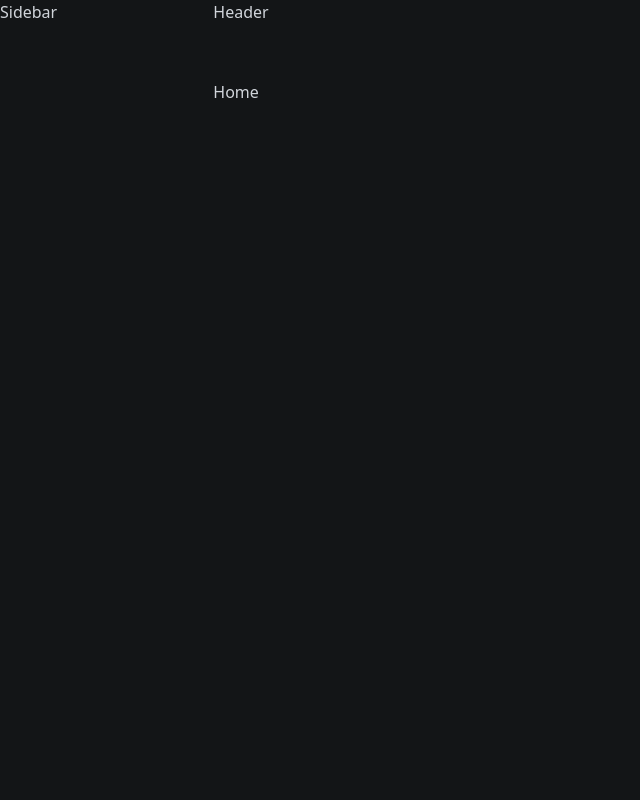
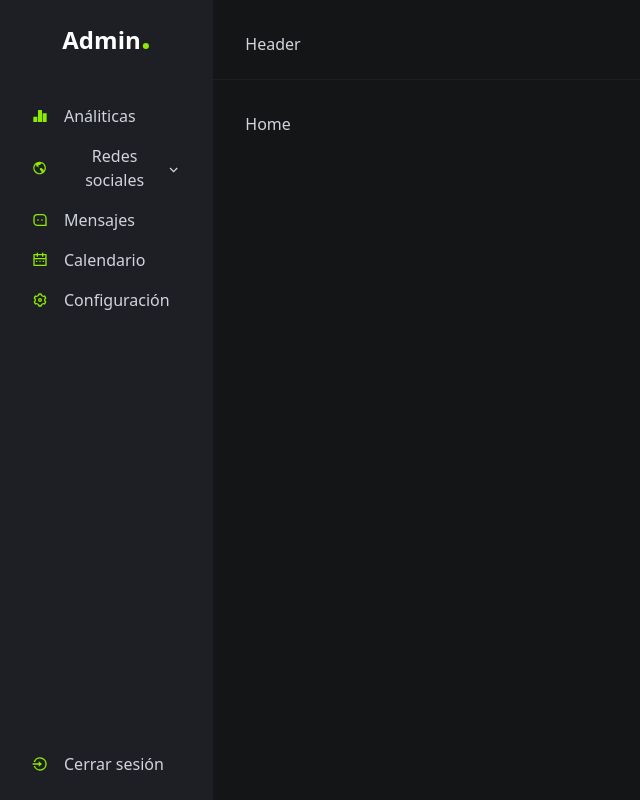
Before and after one commit to freddyasp21/Dashboard-react, a React (Vite) app: page / in a window 1280 px wide. Shown: the whole page, without its empty margins (0-640 px from the left). Built offline with nearby package versions, Linux system fonts and the light colour scheme.

Commit message:
update Sidebar

```diff
--- a/src/components/Header.jsx
+++ b/src/components/Header.jsx
@@ -2,7 +2,7 @@ import React from 'react'
 
 function Header() {
   return (
-    <header className='h-[7vh] md:h-[10vh]'>Header</header>
+    <header className='h-[7vh] md:h-[10vh] border-b border-secondary-100 p-8'>Header</header>
   )
 }
 
--- a/src/components/Sidebar.jsx
+++ b/src/components/Sidebar.jsx
@@ -1,9 +1,132 @@
-import React from 'react'
+import React, { useState } from "react";
+import { Link } from "react-router-dom";
+import {
+  RiBarChart2Fill,
+  RiEarthLine,
+  RiMessage3Line,
+  RiCalendar2Line,
+  RiLoginCircleLine,
+  RiArrowDownSLine,
+  RiSettings3Line,
+  RiMenuFill,
+  RiCloseLine
+} from "react-icons/ri";
 
 function Sidebar() {
+  const [showSubmenu, setShowSubmenu] = useState(false);
+  const [showMenu, setShowMenu] = useState(false)
+
   return (
-    <div className='xl:h-[100vh] overflow-y-scroll fixed xl:static w-full h-full top-0 -left-full'>Sidebar</div>
-  )
+    <>
+      <div className={`xl:h-[100vh] overflow-y-scroll fixed xl:static w-[80%] md:w-[40%] lg:w-[30%] xl:w-auto h-full top-0 bg-secondary-100 p-4 flex flex-col justify-between z-50 ${showMenu ? "left-0": "-left-full"} transition-all`}>
+        <div className="">
+          <h1 className="text-center text-2xl font-bold text-white mb-10">
+            Admin<span className="text-primary text-4xl">.</span>
+          </h1>
+          <ul className="">
+            <li className="">
+              {" "}
+              <Link
+                className="flex items-center gap-4 py-2 px-4 rounded-lg hover:bg-secondary-900 transition-colors"
+                to="/"
+              >
+                <RiBarChart2Fill className="text-primary" /> Análiticas
+              </Link>
+            </li>
+            <li className="">
+              <button
+                onClick={() => setShowSubmenu(!showSubmenu)}
+                className="flex items-center justify-between py-2 px-4 rounded-lg hover:bg-secondary-900 transition-colors w-full"
+              >
+                <span className="flex items-center gap-4">
+                  {" "}
+                  <RiEarthLine className="text-primary" /> Redes sociales
+                </span>
+                <RiArrowDownSLine
+                  className={`mt-1 ${
+                    showSubmenu && "rotate-180"
+                  } transition-all`}
+                />
+              </button>
+              <ul className={`my-2 ${!showSubmenu && "hidden"}`}>
+                <li className="">
+                  <Link
+                    to="/"
+                    className="py-2 px-4 border-l border-gray-500 ml-6 block relative before:w-3 before:h-3 before:absolute before:bg-primary before:rounded-full before:-left-[6.5px] before:top-1/2 before:-translate-y-1/2 before:border-4 before:border-secondary-100 text-white hover:text-white transition-colors"
+                  >
+                    Post
+                  </Link>
+                </li>
+                <li className="">
+                  <Link
+                    to="/"
+                    className="py-2 px-4 border-l border-gray-500 ml-6 block relative before:w-3 before:h-3 before:absolute before:bg-gray-500 before:rounded-full before:-left-[6.5px] before:top-1/2 before:-translate-y-1/2 before:border-4 before:border-secondary-100 hover:text-white transition-colors"
+                  >
+                    Stadistic
+                  </Link>
+                </li>
+                <li className="">
+                  <Link
+                    to="/"
+                    className="py-2 px-4 border-l border-gray-500 ml-6 block relative before:w-3 before:h-3 before:absolute before:bg-gray-500 before:rounded-full before:-left-[6.5px] before:top-1/2 before:-translate-y-1/2 before:border-4 before:border-secondary-100 hover:text-white transition-colors"
+                  >
+                    Profile
+                  </Link>
+                </li>
+                <li className="">
+                  <Link
+                    to="/"
+                    className="py-2 px-4 border-l border-gray-500 ml-6 block relative before:w-3 before:h-3 before:absolute before:bg-gray-500 before:rounded-full before:-left-[6.5px] before:top-1/2 before:-translate-y-1/2 before:border-4 before:border-secondary-100 hover:text-white transition-colors"
+                  >
+                    Followers
+                  </Link>
+                </li>
+              </ul>
+            </li>
+            <li className="">
+              {" "}
+              <Link
+                className="flex items-center gap-4 py-2 px-4 rounded-lg hover:bg-secondary-900 transition-colors"
+                to="/"
+              >
+                <RiMessage3Line className="text-primary" /> Mensajes
+              </Link>
+            </li>
+            <li className="">
+              {" "}
+              <Link
+                className="flex items-center gap-4 py-2 px-4 rounded-lg hover:bg-secondary-900 transition-colors"
+                to="/"
+              >
+                <RiCalendar2Line className="text-primary" /> Calendario
+              </Link>
+            </li>
+            <li className="">
+              {" "}
+              <Link
+                className="flex items-center gap-4 py-2 px-4 rounded-lg hover:bg-secondary-900 transition-colors"
+                to="/"
+              >
+                <RiSettings3Line className="text-primary" /> Configuración
+              </Link>
+            </li>
+          </ul>
+        </div>
+        <nav className="">
+          <Link
+            className="flex items-center gap-4 py-2 px-4 rounded-lg hover:bg-secondary-900 transition-colors"
+            to="/"
+          >
+            <RiLoginCircleLine className="text-primary" /> Cerrar sesión
+          </Link>
+        </nav>
+      </div>
+
+      <button onClick={() => setShowMenu(!showMenu)} className="fixed bottom-4 right-4 text-black bg-primary p-3 rounded-full z-50 xl:hidden">
+        {showMenu ? <RiCloseLine/> : <RiMenuFill/>}
+        </button>
+    </>
+  );
 }
 
-export default Sidebar
+export default Sidebar;
--- a/src/layouts/LayoutAdmin.jsx
+++ b/src/layouts/LayoutAdmin.jsx
@@ -9,7 +9,7 @@ function LayoutAdmin() {
       <Sidebar />
       <div className="xl:col-span-5">
         <Header />
-        <div className="h-[90vh] overflow-y-scroll">
+        <div className="h-[90vh] overflow-y-scroll p-8">
           <Outlet />
         </div>
       </div>
```
